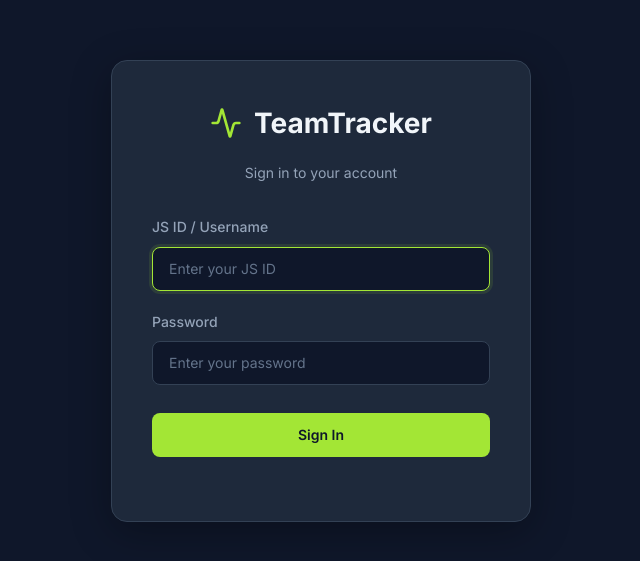
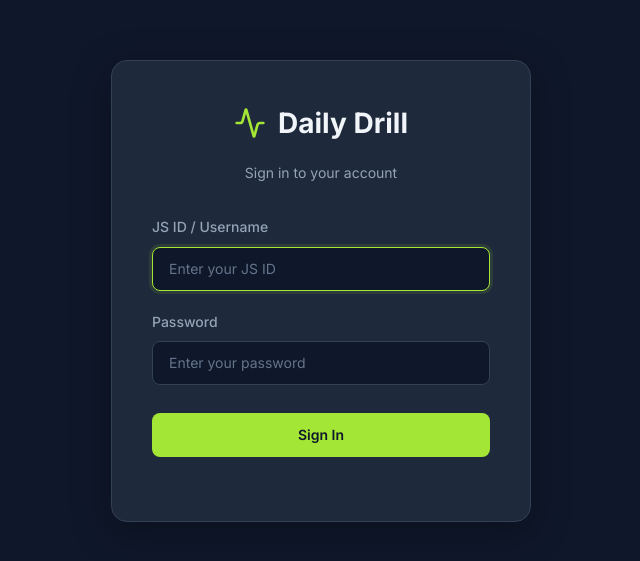
Before and after one commit to shaluji1111/team-tracker-training-, a React (Vite) app: page /login in a window 1280 px wide. Shown: the part 109-670 px from the top of the page, without its empty margins (319-959 px from the left). Built offline with nearby package versions, Linux system fonts and the light colour scheme.

Commit message:
Rename TeamTracker to Daily Drill

```diff
--- a/index.html
+++ b/index.html
@@ -4,7 +4,7 @@
     <meta charset="UTF-8" />
     <link rel="icon" type="image/svg+xml" href="/vite.svg" />
     <meta name="viewport" content="width=device-width, initial-scale=1.0" />
-    <title>TeamTracker - Performance Management</title>
+    <title>Daily Drill - Performance Management</title>
     <meta name="description" content="Track trainer performance and manage team KPIs" />
   </head>
   <body>
--- a/src/components/Sidebar.jsx
+++ b/src/components/Sidebar.jsx
@@ -39,7 +39,7 @@ export function Sidebar() {
                 <div className="sidebar-header">
                     <div className="logo">
                         <Activity className="logo-icon" size={24} />
-                        <span className="logo-text">TeamTracker</span>
+                        <span className="logo-text">Daily Drill</span>
                     </div>
                     <button className="close-btn" onClick={closeSidebar} aria-label="Close menu">
                         <X size={24} />
--- a/src/pages/Login.jsx
+++ b/src/pages/Login.jsx
@@ -47,7 +47,7 @@ export function Login() {
                 <div className="login-header">
                     <div className="login-logo">
                         <Activity className="login-logo-icon" size={32} />
-                        <h1 className="login-title">TeamTracker</h1>
+                        <h1 className="login-title">Daily Drill</h1>
                     </div>
                     <p className="login-subtitle">Sign in to your account</p>
                 </div>
```
